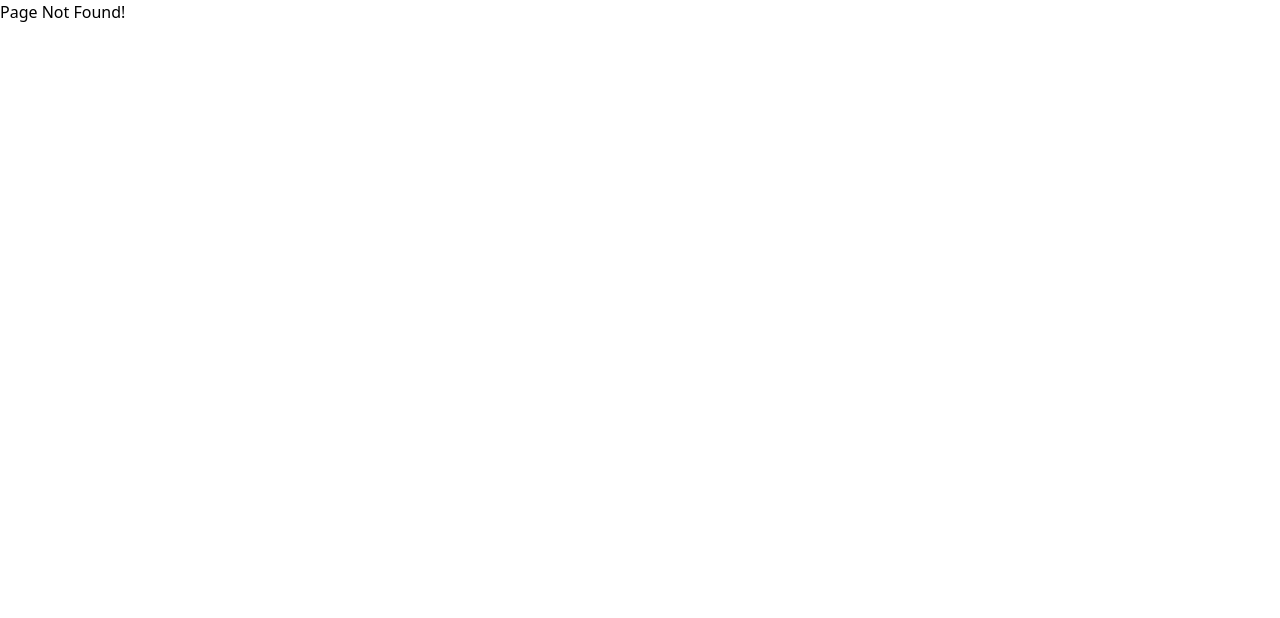
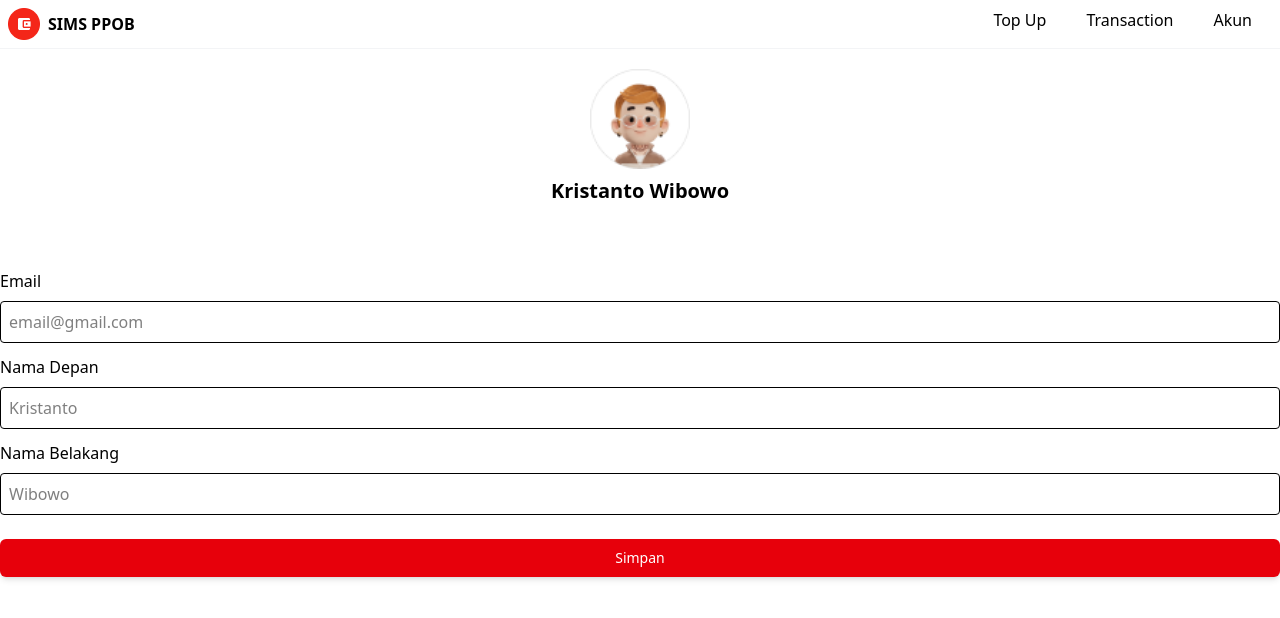
Before and after one commit to agungshndy/sims-ppob, a React (Vite) app: page /editprofile in a window 1280 px wide. Before the commit this address had no page. Shown: the top 618 px of the page. Built offline with nearby package versions, Linux system fonts and the light colour scheme.

Commit message:
add profile and topup page

```diff
--- /dev/null
+++ b/Pages/ProfilePage.jsx
@@ -0,0 +1,7 @@
+import EditProfile from "../src/components/EditProfile";
+
+const ProfilePage = ()=> {
+  return <EditProfile/>
+}
+
+export default ProfilePage
--- /dev/null
+++ b/Pages/TopUpPage.jsx
@@ -0,0 +1,7 @@
+import TopUp from "../src/components/TopUp"
+
+const TopUpPage= ()=> {
+  return <TopUp/>
+}
+
+export default TopUpPage
--- a/src/App.jsx
+++ b/src/App.jsx
@@ -15,6 +15,8 @@ import HomePage from '../Pages/HomePage'
 import AccountPage from '../Pages/AccountPage'
 import TransactionPage from '../Pages/TransactionPage'
 import NotFound from '../Pages/NotFound'
+import TopUpPage from '../Pages/TopUpPage'
+import ProfilePage from '../Pages/ProfilePage'
 
 const App = ()=> {
   return (
@@ -25,6 +27,8 @@ const App = ()=> {
         <Route path="/home" element={<HomePage/>} />
         <Route path="/account" element={<AccountPage/>} />
         <Route path="/transaction" element={<TransactionPage/>} />
+        <Route path="/topup" element={<TopUpPage/>} />
+        <Route path="/editprofile" element={<ProfilePage/>} />
         <Route path="*" element={<NotFound/>} />
       </Routes>
     </Router>
--- a/src/components/Account.jsx
+++ b/src/components/Account.jsx
@@ -1,19 +1,22 @@
 import Logo from '../assets/Logo.png'
 import Profile from '../assets/Profile Photo.png'
+import { useNavigate } from 'react-router-dom';
 
 function Account(){
+    const navigate = useNavigate()
+
     return (
         <div id='account' className='container mx-auto'>
             <div className='header mb-5'>
                       <div className="flex justify-between border-b-1 border-b-gray-100 p-2">
                          <div className='logo flex space-x-2 items-center'>
                           <img src={Logo} alt="logo"/>
-                          <p className='text-md font-semibold'>SIMS PPOB</p>
+                          <button onClick={()=> navigate('/home')} className='hover:cursor-pointer font-semibold'>SIMS PPOB</button>
                          </div>
                          <div>
-                          <a className='mx-5' href="">Top Up</a>
-                          <a className='mx-5' href="">Transaction</a>
-                          <a className='mx-5' href="">Akun</a>
+                          <button onClick={()=> navigate('/topup')} className='hover:cursor-pointer mx-5'>Top Up</button>
+                          <button onClick={()=> navigate('/transaction')} className='hover:cursor-pointer mx-5'>Transaction</button>
+                          <button onClick={()=> navigate('/account')} className='hover:cursor-pointer mx-5'>Akun</button>
                         </div>
                       </div>
                 </div>
@@ -43,10 +46,10 @@ function Account(){
                     </div>
                 </div>
                 <div className='grid grid-cols-1 my-2'>
-                    <button className="hover:cursor-pointer rounded-md bg-white py-2 px-4 my-3 border border-transparent text-center text-sm text-red-800 hover:text-white transition-all shadow-md hover:shadow-lg focus:bg-red-700 focus:shadow-none active:bg-red-700 hover:bg-red-700 active:shadow-none disabled:pointer-events-none disabled:opacity-50 disabled:shadow-none" type="button">
+                    <button onClick={()=> navigate('/editprofile')} className="hover:cursor-pointer font-semibold rounded-md bg-white py-2 px-4 my-3 border border-transparent text-center text-sm text-red-800 hover:text-white transition-all shadow-md hover:shadow-lg focus:bg-red-700 focus:shadow-none active:bg-red-700 hover:bg-red-700 active:shadow-none disabled:pointer-events-none disabled:opacity-50 disabled:shadow-none" type="button">
                         Edit Profile
                     </button>
-                    <button className="hover:cursor-pointer rounded-md bg-red-600 py-2 px-4 my-3 border border-transparent text-center text-sm text-white transition-all shadow-md hover:shadow-lg focus:bg-red-700 focus:shadow-none active:bg-red-700 hover:bg-red-700 active:shadow-none disabled:pointer-events-none disabled:opacity-50 disabled:shadow-none" type="button">
+                    <button className="hover:cursor-pointer font-semibold rounded-md bg-red-600 py-2 px-4 my-3 border border-transparent text-center text-sm text-white transition-all shadow-md hover:shadow-lg focus:bg-red-700 focus:shadow-none active:bg-red-700 hover:bg-red-700 active:shadow-none disabled:pointer-events-none disabled:opacity-50 disabled:shadow-none" type="button">
                         Logout
                     </button>
                 </div>
--- a/src/components/EditProfile.jsx
+++ b/src/components/EditProfile.jsx
@@ -1,19 +1,22 @@
 import Logo from '../assets/Logo.png'
 import Profile from '../assets/Profile Photo.png'
+import { useNavigate } from 'react-router-dom';
 
 function EditProfile(){
+
+    const navigate = useNavigate()
     return (
         <div id='edit-profile' className='container mx-auto'>
             <div className='header mb-5'>
                       <div className="flex justify-between border-b-1 border-b-gray-100 p-2">
                          <div className='logo flex space-x-2 items-center'>
                           <img src={Logo} alt="logo"/>
-                          <p className='text-md font-semibold'>SIMS PPOB</p>
+                          <button onClick={()=> navigate('/home')} className='hover:cursor-pointer font-semibold'>SIMS PPOB</button>
                          </div>
                          <div>
-                          <a className='mx-5' href="">Top Up</a>
-                          <a className='mx-5' href="">Transaction</a>
-                          <a className='mx-5' href="">Akun</a>
+                          <button onClick={()=> navigate('/topup')} className='hover:cursor-pointer mx-5'>Top Up</button>
+                          <button onClick={()=> navigate('/transaction')} className='hover:cursor-pointer mx-5'>Transaction</button>
+                          <button onClick={()=> navigate('/account')} className='hover:cursor-pointer mx-5'>Akun</button>
                         </div>
                       </div>
                 </div>
--- a/src/components/Home.jsx
+++ b/src/components/Home.jsx
@@ -17,6 +17,7 @@ import Banner2 from '../assets/Banner 2.png'
 import Banner3 from '../assets/Banner 3.png'
 import Banner4 from '../assets/Banner 4.png'
 import Banner5 from '../assets/Banner 5.png'
+import { useNavigate } from 'react-router-dom'
 // import axios from 'axios';
 // import { useEffect, useState } from 'react';
 
@@ -32,6 +33,9 @@ function Home() {
    //    const response = await axios.get(API_URL);
    //    setUser(response.data);
    // }
+
+  const navigate = useNavigate()
+
   return (
  <div id='home' className='container mx-auto'>
     <div className='header mb-5'>
@@ -41,9 +45,9 @@ function Home() {
               <p className='text-md font-semibold'>SIMS PPOB</p>
              </div>
              <div>
-              <a className='mx-5' href="">Top Up</a>
-              <a className='mx-5' href="">Transaction</a>
-              <a className='mx-5' href="">Akun</a>
+              <button onClick={()=> navigate('/topup')} className='hover:cursor-pointer mx-5'>Top Up</button>
+              <button onClick={()=> navigate('/transaction')} className='hover:cursor-pointer mx-5'>Transaction</button>
+              <button onClick={()=> navigate('/account')} className='hover:cursor-pointer mx-5'>Akun</button>
             </div>
           </div>
     </div>
--- a/src/components/TopUp.jsx
+++ b/src/components/TopUp.jsx
@@ -1,5 +1,6 @@
 import Logo from '../assets/Logo.png'
 import Profile from '../assets/Profile Photo.png'
+import { useNavigate } from 'react-router-dom';
 // import axios from 'axios';
 // import { useEffect, useState } from 'react';
 
@@ -15,18 +16,21 @@ function TopUp() {
    //    const response = await axios.get(API_URL);
    //    setUser(response.data);
    // }
+
+  const navigate = useNavigate()
+
   return (
  <div id='topup' className='container mx-auto'>
     <div className='header mb-5'>
               <div className="flex justify-between border-b-1 border-b-gray-100 p-2">
                  <div className='logo flex space-x-2 items-center'>
                   <img src={Logo} alt="logo"/>
-                  <p className='text-md font-semibold'>SIMS PPOB</p>
+                  <button onClick={()=> navigate('/home')} className='hover:cursor-pointer font-semibold'>SIMS PPOB</button>
                  </div>
                  <div>
-                  <a className='mx-5' href="">Top Up</a>
-                  <a className='mx-5' href="">Transaction</a>
-                  <a className='mx-5' href="">Akun</a>
+                  <button onClick={()=> navigate('/topup')} className='hover:cursor-pointer mx-5'>Top Up</button>
+                  <button onClick={()=> navigate('/transaction')} className='hover:cursor-pointer mx-5'>Transaction</button>
+                  <button onClick={()=> navigate('/account')} className='hover:cursor-pointer mx-5'>Akun</button>
                 </div>
               </div>
         </div>
--- a/src/components/Transaction.jsx
+++ b/src/components/Transaction.jsx
@@ -1,6 +1,7 @@
 import Logo from '../assets/Logo.png'
 import Profile from '../assets/Profile Photo.png'
 import Listrik from '../assets/Listrik.png'
+import { useNavigate } from 'react-router-dom'
 // import axios from 'axios';
 // import { useEffect, useState } from 'react';
 
@@ -16,18 +17,21 @@ function Transaction() {
    //    const response = await axios.get(API_URL);
    //    setUser(response.data);
    // }
+
+  const navigate = useNavigate()
+
   return (
  <div id='transaction' className='container mx-auto'>
     <div className='header mb-5'>
               <div className="flex justify-between border-b-1 border-b-gray-100 p-2">
                  <div className='logo flex space-x-2 items-center'>
                   <img src={Logo} alt="logo"/>
-                  <p className='text-md font-semibold'>SIMS PPOB</p>
+                  <button onClick={()=> navigate('/home')} className='hover:cursor-pointer font-semibold'>SIMS PPOB</button>
                  </div>
                  <div>
-                  <a className='mx-5' href="">Top Up</a>
-                  <a className='mx-5' href="">Transaction</a>
-                  <a className='mx-5' href="">Akun</a>
+                  <button onClick={()=> navigate('/topup')} className='hover:cursor-pointer mx-5'>Top Up</button>
+                  <button onClick={()=> navigate('/transaction')} className='hover:cursor-pointer mx-5'>Transaction</button>
+                  <button onClick={()=> navigate('/account')} className='hover:cursor-pointer mx-5'>Akun</button>
                 </div>
               </div>
     </div>
--- a/src/components/TransactionDetail.jsx
+++ b/src/components/TransactionDetail.jsx
@@ -1,5 +1,6 @@
 import Logo from '../assets/Logo.png'
 import Profile from '../assets/Profile Photo.png'
+import { useNavigate } from 'react-router-dom';
 // import axios from 'axios';
 // import { useEffect, useState } from 'react';
 
@@ -15,18 +16,21 @@ function TransactionDetail() {
    //    const response = await axios.get(API_URL);
    //    setUser(response.data);
    // }
+
+  const navigate = useNavigate()
+
   return (
  <div id='transaction-detail' className='container mx-auto'>
     <div className='header mb-5'>
               <div className="flex justify-between border-b-1 border-b-gray-100 p-2">
                  <div className='logo flex space-x-2 items-center'>
                   <img src={Logo} alt="logo"/>
-                  <p className='text-md font-semibold'>SIMS PPOB</p>
+                  <button onClick={()=> navigate('/home')} className='hover:cursor-pointer font-semibold'>SIMS PPOB</button>
                  </div>
                  <div>
-                  <a className='mx-5' href="">Top Up</a>
-                  <a className='mx-5' href="">Transaction</a>
-                  <a className='mx-5' href="">Akun</a>
+                  <button onClick={()=> navigate('/topup')} className='hover:cursor-pointer mx-5'>Top Up</button>
+                  <button onClick={()=> navigate('/transaction')} className='hover:cursor-pointer mx-5'>Transaction</button>
+                  <button onClick={()=> navigate('/account')} className='hover:cursor-pointer mx-5'>Akun</button>
                 </div>
               </div>
     </div>
```
